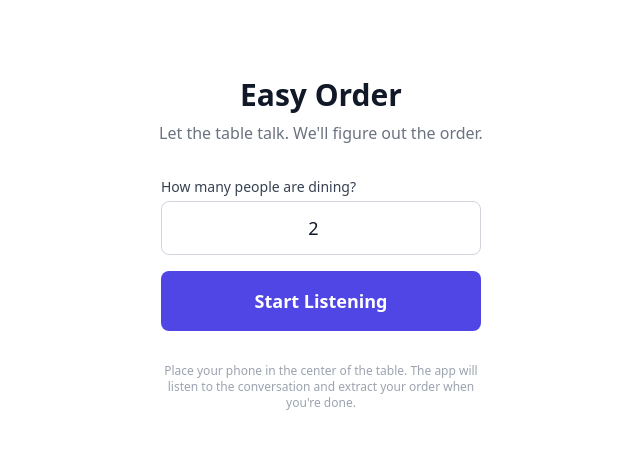
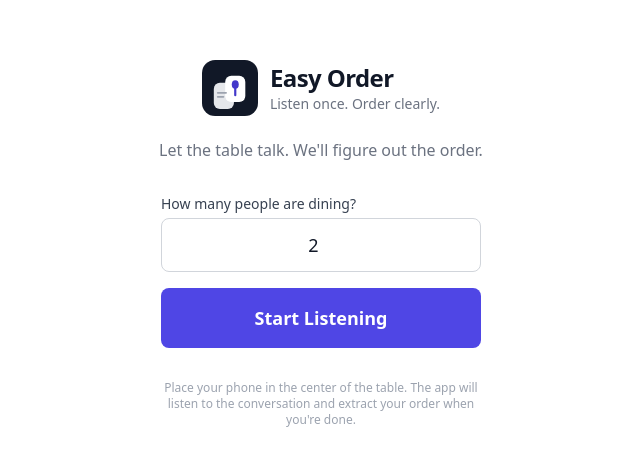
Before and after one commit to adityadesai97/easy-order, a Next.js app: page / in a window 1280 px wide. Shown: the part 156-622 px from the top of the page, without its empty margins (319-959 px from the left). Built offline with nearby package versions, Linux system fonts and the light colour scheme.

Commit message:
Add finalized Easy Order branding

```diff
--- a/app/layout.tsx
+++ b/app/layout.tsx
@@ -5,6 +5,7 @@ import "./globals.css";
 export const metadata: Metadata = {
   title: "Easy Order",
   description: "Group dining order assistant",
+  manifest: "/manifest.webmanifest",
 };
 
 export default function RootLayout({
--- /dev/null
+++ b/app/manifest.ts
@@ -0,0 +1,27 @@
+import type { MetadataRoute } from "next";
+
+export default function manifest(): MetadataRoute.Manifest {
+  return {
+    name: "Easy Order",
+    short_name: "Easy Order",
+    description: "Group dining order assistant",
+    start_url: "/",
+    display: "standalone",
+    background_color: "#ffffff",
+    theme_color: "#111827",
+    icons: [
+      {
+        src: "/icon.svg",
+        sizes: "any",
+        type: "image/svg+xml",
+        purpose: "any",
+      },
+      {
+        src: "/icon.svg",
+        sizes: "any",
+        type: "image/svg+xml",
+        purpose: "maskable",
+      },
+    ],
+  };
+}
--- /dev/null
+++ b/components/BrandLogo.tsx
@@ -0,0 +1,47 @@
+interface BrandLogoProps {
+  className?: string;
+  showWordmark?: boolean;
+}
+
+function classes(...values: Array<string | undefined>) {
+  return values.filter(Boolean).join(" ");
+}
+
+export function BrandMark({ className }: { className?: string }) {
+  return (
+    <svg
+      viewBox="0 0 64 64"
+      aria-hidden="true"
+      className={classes("h-12 w-12", className)}
+      fill="none"
+      xmlns="http://www.w3.org/2000/svg"
+    >
+      <rect width="64" height="64" rx="15" fill="#111827" />
+      <rect x="13.5" y="26" width="23" height="30" rx="7" fill="#E5E7EB" />
+      <rect x="26.5" y="18" width="23" height="30" rx="7" fill="#FFFFFF" />
+      <ellipse cx="38" cy="28" rx="4" ry="5" fill="#4338CA" />
+      <rect x="36.75" y="31.5" width="2.5" height="10" rx="1.25" fill="#4338CA" />
+      <rect x="17" y="36.5" width="11.5" height="2" rx="1" fill="#9CA3AF" />
+      <rect x="17" y="41" width="8.5" height="2" rx="1" fill="#9CA3AF" />
+    </svg>
+  );
+}
+
+export default function BrandLogo({
+  className,
+  showWordmark = true,
+}: BrandLogoProps) {
+  return (
+    <div className={classes("inline-flex items-center gap-3", className)}>
+      <BrandMark className="h-14 w-14" />
+      {showWordmark ? (
+        <div className="text-left">
+          <div className="text-2xl font-bold tracking-tight text-gray-900">
+            Easy Order
+          </div>
+          <div className="text-sm text-gray-500">Listen once. Order clearly.</div>
+        </div>
+      ) : null}
+    </div>
+  );
+}
--- a/components/StepInput.tsx
+++ b/components/StepInput.tsx
@@ -1,5 +1,6 @@
 "use client";
 
+import BrandLogo from "@/components/BrandLogo";
 import type { Session } from "@/lib/types";
 
 interface Props {
@@ -43,8 +44,8 @@ export default function StepInput({
   return (
     <div className="flex flex-col items-center gap-8 w-full">
       <div className="text-center">
-        <h1 className="text-3xl font-bold text-gray-900">Easy Order</h1>
-        <p className="mt-2 text-gray-500">
+        <BrandLogo className="justify-center" />
+        <p className="mt-4 text-gray-500">
           Let the table talk. We&apos;ll figure out the order.
         </p>
       </div>
```
Also changed, not shown: app/icon.svg (added), design/logo-final.svg (added).
